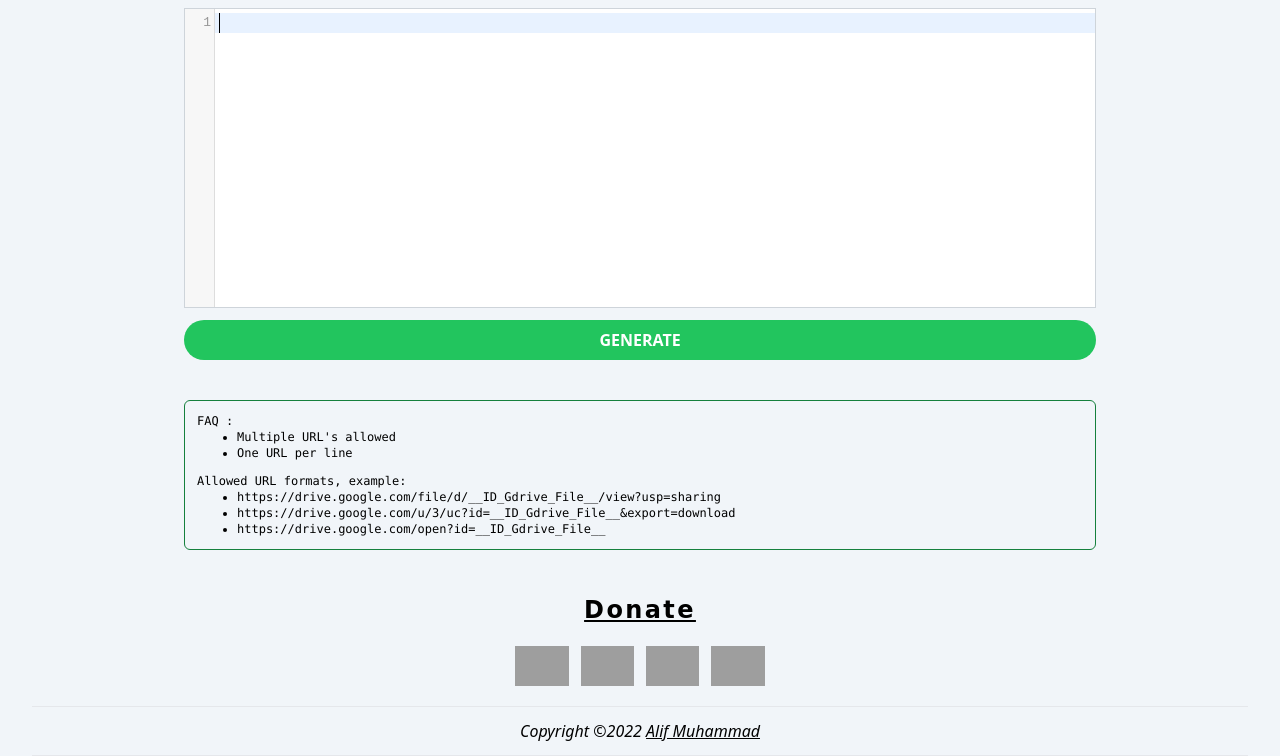
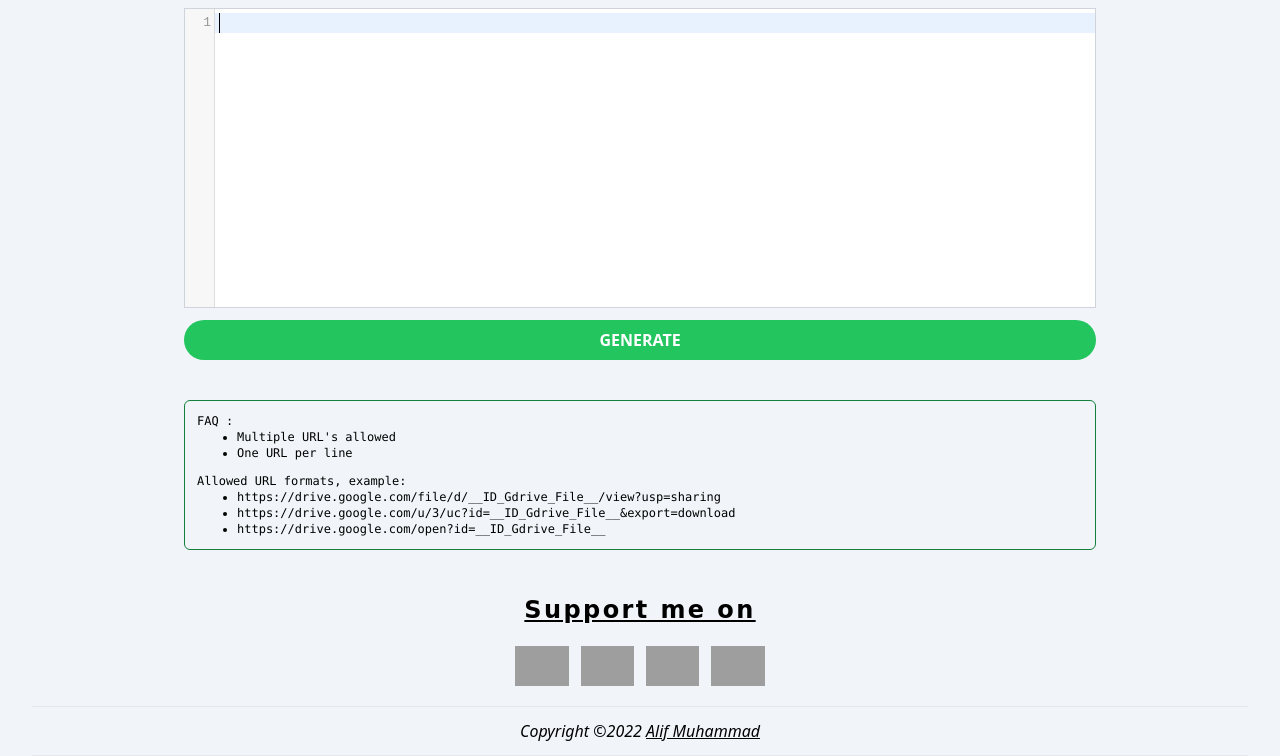
Before and after one commit to alif748/Google-Drive-Direct-Link, a website: page public/index.html in a window 1280 px wide. Shown: the part 136-892 px from the top of the page. Drawn offline with nearby package versions, Linux system fonts and the light colour scheme; grey boxes are pictures that could not be loaded; a script that the page names is missing; a web font is replaced by a local one.

Commit message:
Update index.html

```diff
--- a/public/index.html
+++ b/public/index.html
@@ -135,7 +135,7 @@
       </ul>
     </div>
 
-    <p class="text-2xl text-center font-semibold underline title tracking-widest mb-5">Donate</p>
+    <p class="text-2xl text-center font-semibold underline title tracking-widest mb-5">Support me on</p>
     <div id="donate" class="flex flex-wrap justify-center gap-3 mb-5">
       <a href="https://buymeacoffee.com/alifm" target="_blank"><img src="https://cdn.alif.my.id/donate/bmc.png" height="40" style="border:0px;height:40px;" alt="Buy Me A Coffee"></a>
       <a href="https://ko-fi.com/alifm" target="_blank"><img src="https://cdn.alif.my.id/donate/kofi.png" height="40" style="border:0px;height:40px;" alt="Ko-fi"></a>
```
